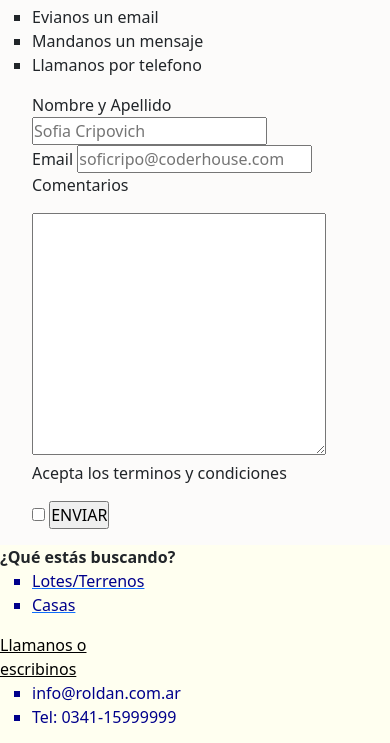
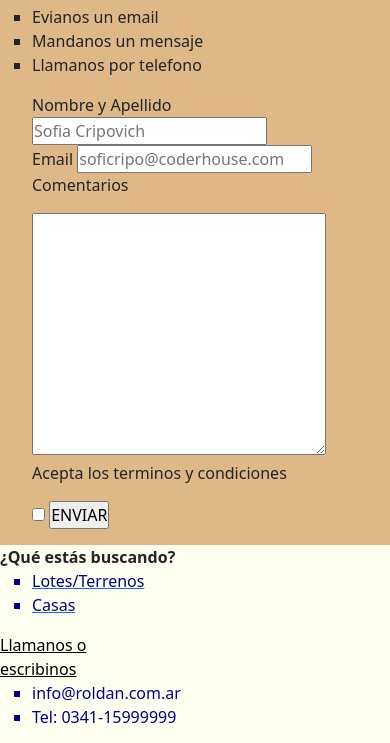
Before and after one commit to soficripo/mi_repositorio, a website: page html/contacto.html in a window 390 px wide. Shown: the part 262-1005 px from the top of the page. Drawn offline with nearby package versions, Linux system fonts and the light colour scheme.

Commit message:
proyecto

```diff
--- a/CSS/styles.css
+++ b/CSS/styles.css
@@ -88,7 +88,7 @@ body ul {
 
 @media only screen and (max-width: 500px) {
   body {
-    background-color: rgb(252, 251, 250);
+    background-color: burlywood;
   }
 }
 @media only screen and (min-width: 501px) and (max-width: 968) {
--- a/html/contacto.html
+++ b/html/contacto.html
@@ -46,7 +46,7 @@
         </nav>
     </header>
 
-
+    <main>
         <h1>Contactanos!</h1>
         <ul>
             <li> Evianos un email </li>
@@ -68,6 +68,7 @@
                 <input type="submit" value="ENVIAR">
         </ul>
         </section>
+    </main>
     <footer>
         <div class="footerB-col qr footerB-col-nav"><b>¿Qué estás buscando?</b>
             <a href="../html/ventas.html">
@@ -79,7 +80,8 @@
         </div>
 
         <div class="comunicacion">
-          <a href="../html/contacto.html" class="comunicacion"> Llamanos o escribinos</a></div>
+            <a href="../html/contacto.html" class="comunicacion"> Llamanos o escribinos</a>
+        </div>
 
         <section class="contacto">
             <ul>
@@ -87,7 +89,9 @@
                 <li>Tel: 0341-15999999</li>
             </ul>
             <b>Seguinos en</b>
-          <div class="footerB-redes"><a href="https://www.instagram.com/" target="_blank"><img src="https://static.tokkobroker.com/tfw/img/r-instagram.svg?20240529003756" width="40" height="40"></a>
+            <div class="footerB-redes"><a href="https://www.instagram.com/" target="_blank"><img
+                        src="https://static.tokkobroker.com/tfw/img/r-instagram.svg?20240529003756" width="40"
+                        height="40"></a>
             </div>
         </section>
     </footer>
@@ -100,4 +104,5 @@
         AOS.init();
     </script>
 </body>
+
 </html>
```
Also changed, not shown: html/desarrollodeconcepto.html (+8 -5 lines), html/ubicacion.html (+2 -2 lines), html/ventas.html (+9 -5 lines), index.html (+2 -2 lines), 1 other file. Lines whose indentation alone changed are shown as unchanged.
